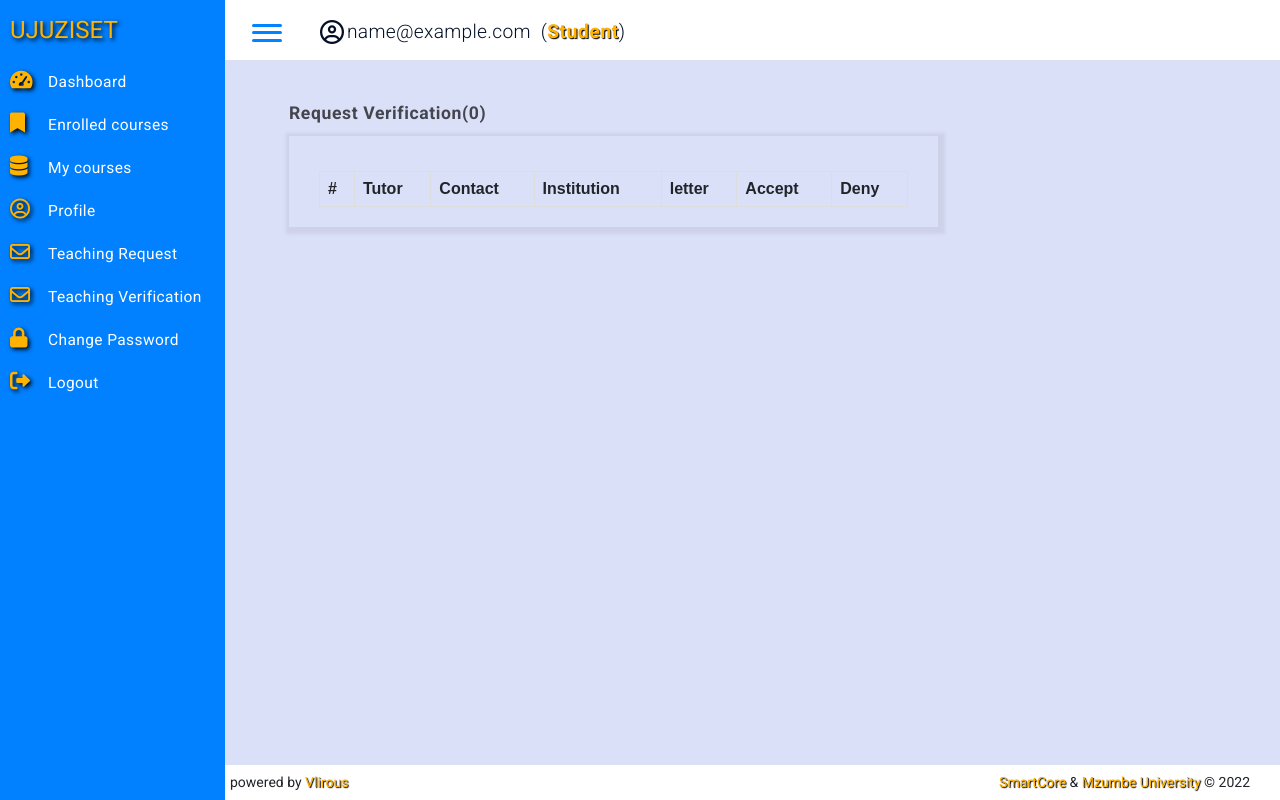
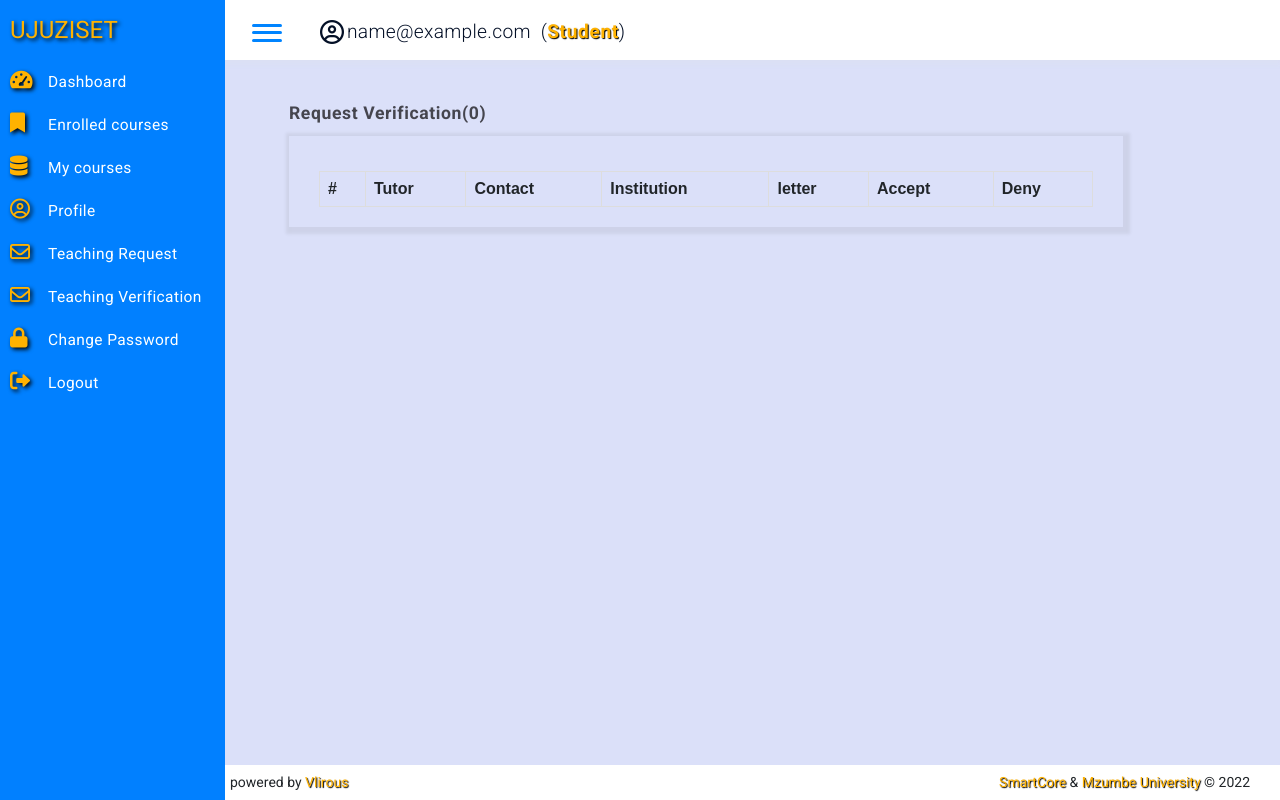
Before and after one commit to luggiestar/mzumbe-online-plateform, a Django app: page /teaching-verification/ in a window 1280 px wide. Run offline with Django 3.2, Linux system fonts and the light colour scheme; the visitor is signed in with stand-in values (Sample User, id 1); data that the repository does not hold is empty; some libraries are stand-ins or nearby versions.

Commit message:
hgsfhg65234f65556h6a3dfsx

```diff
--- a/static/UJUZI_CSS/main.css
+++ b/static/UJUZI_CSS/main.css
@@ -261,7 +261,7 @@ nav {
 }
 .table-box
 {
-    width:70%;
+    width:90%;
 }
 
 .c-btn
@@ -463,10 +463,6 @@ nav {
     {
         width:70%;
     }
-    .table-box
-    {
-        width:80%;
-    }
     .u-p-email
     {
         font-size:0.75rem;
@@ -536,7 +532,7 @@ nav {
     }
     .table-box
     {
-        width:90%;
+        width:100%;
     }
     .table-box
     {
@@ -614,10 +610,7 @@ nav {
     {
         width:100%;
     }
-    .table-box
-    {
-        width:100%;
-    }
+
     .u-u-name p,.u-u-name span
     {
         font-size:0.9rem;
```
